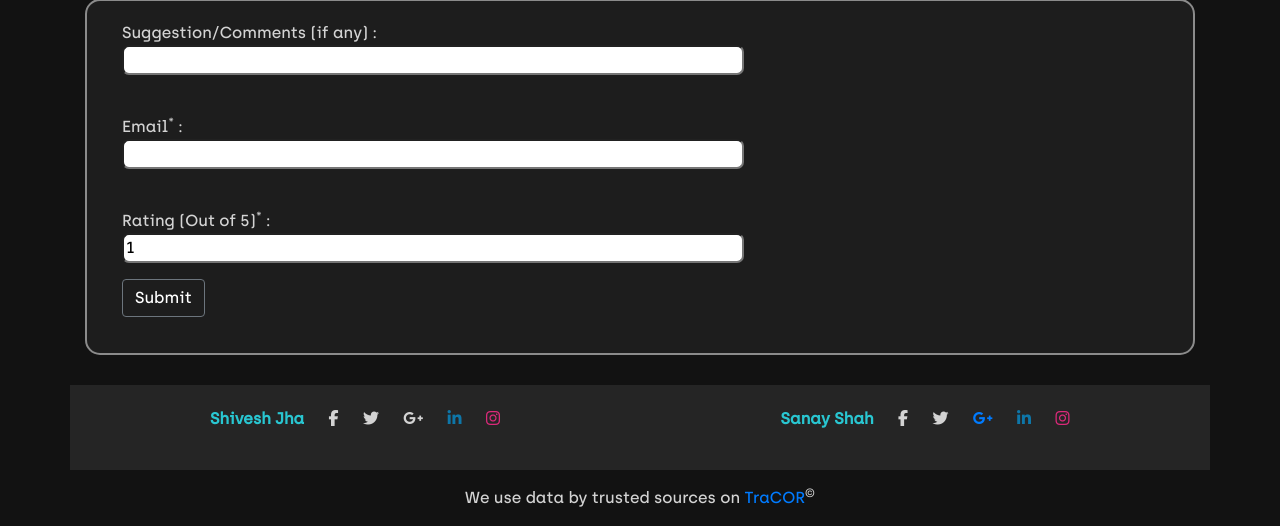
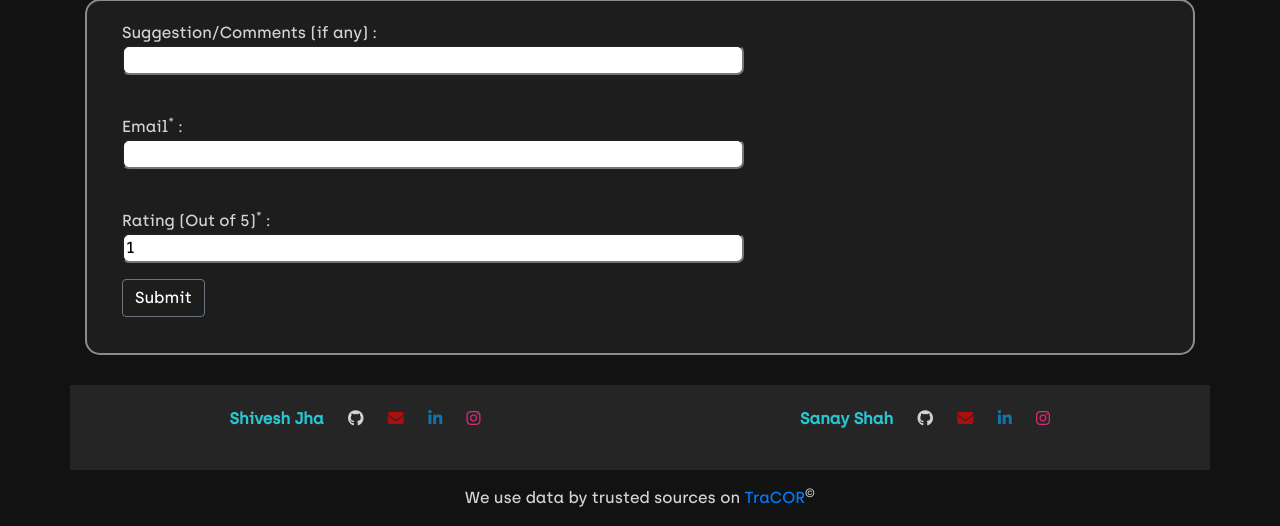
Before and after one commit to Sanayshah2/go-corona-corona-go, a Django app: page /about/ in a window 1280 px wide. Shown: the part 461-987 px from the top of the page. Run offline with Django 3.2, Linux system fonts and the light colour scheme; data comes from the database, SQL or seed files in the repository; some libraries are stand-ins or nearby versions.

Commit message:
about page update

```diff
--- a/covid19/covidapp/templates/covidapp/base.html
+++ b/covid19/covidapp/templates/covidapp/base.html
@@ -277,16 +277,13 @@ src: local('Archia Regular'), url('{% static "/covidapp/archia-medium-webfont.wo
       <div class="row" >
         <div class="col-md-6 col-12" style="margin-bottom: 10px;">
           <h7 style="color: rgb(41, 198, 209);font-weight: bold;padding: 10px;">Shivesh Jha</h7>
-          <a class="fb-ic">
-            <i class="fab fa-facebook-f " style="padding: 10px;"> </i>
-          </a>
-          <!-- Twitter -->
-          <a class="tw-ic">
-            <i class="fab fa-twitter " style="padding: 10px;"> </i>
+          <!-- Github -->
+          <a class="tw-ic" href='https://github.com/ShiveshJha12' >
+            <i class="fab fa-github " style="padding: 10px;color: lightgray;"> </i>
           </a>
           <!-- Google +-->
-          <a class="gplus-ic">
-            <i class="fab fa-google-plus-g " style="padding: 10px;"> </i>
+          <a class="gplus-ic" href='mailto:shubjha12@gmail.com'>
+            <i class="fas fa-envelope " style="padding: 10px;color: rgba(255, 0, 0, 0.623);"> </i>
           </a>
           <!--Linkedin -->
           <a class="li-ic" href='https://www.linkedin.com/in/shivesh-jha-b74b46198/' style="color:#0E76A8">
@@ -300,16 +297,13 @@ src: local('Archia Regular'), url('{% static "/covidapp/archia-medium-webfont.wo
         </div><br>
         <div class="col-md-6 col-12">
           <h7 style="color: rgb(41, 198, 209);font-weight: bold;padding: 10px;">Sanay Shah</h7>
-          <a class="fb-ic">
-            <i class="fab fa-facebook-f " style="padding: 10px;"> </i>
-          </a>
-          <!-- Twitter -->
-          <a class="tw-ic">
-            <i class="fab fa-twitter" style="padding: 10px;"> </i>
+          <!-- Github -->
+          <a class="tw-ic" href='https://github.com/Sanayshah2'>
+            <i class="fab fa-github" style="padding: 10px; color: lightgray;"> </i>
           </a>
           <!-- Google +-->
           <a class="gplus-ic" href='mailto:sanayshah2@gmail.com'>
-            <i class="fab fa-google-plus-g" style="padding: 10px;"> </i>
+            <i class="fas fa-envelope" style="padding: 10px;color: rgba(255, 0, 0, 0.623);"> </i>
           </a>
           <!--Linkedin -->
           <a class="li-ic" href='https://www.linkedin.com/in/sanay-shah-45b973194/' style="color:#0E76A8">
```
